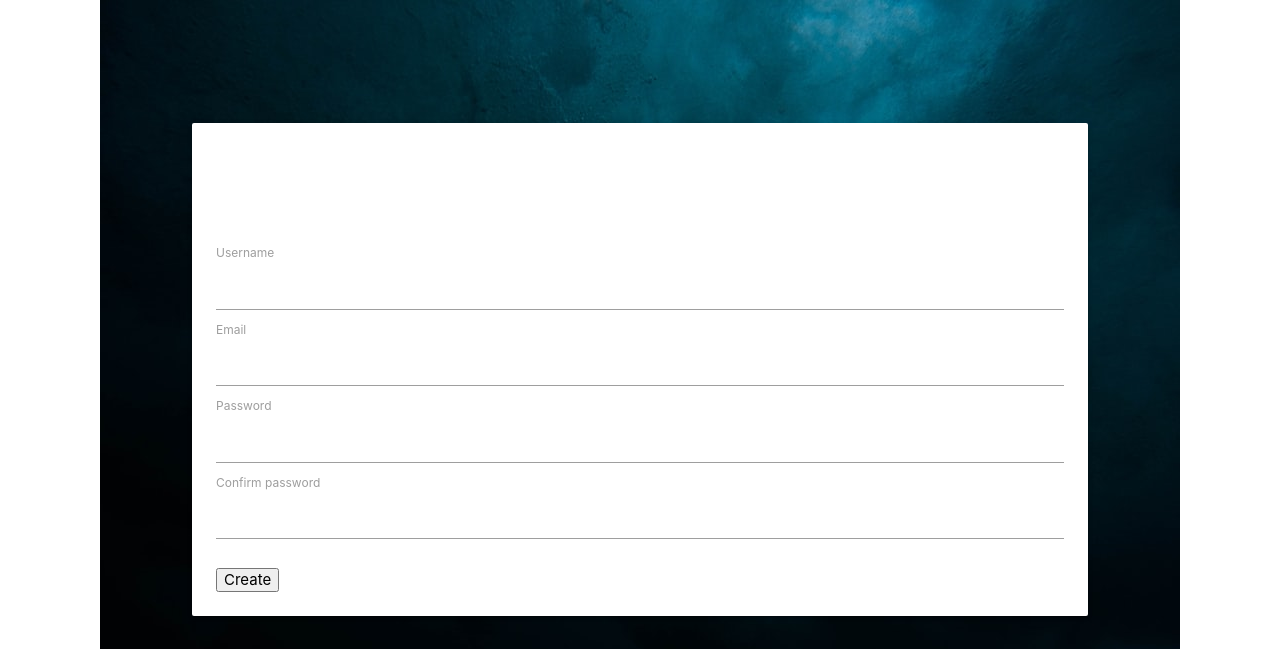
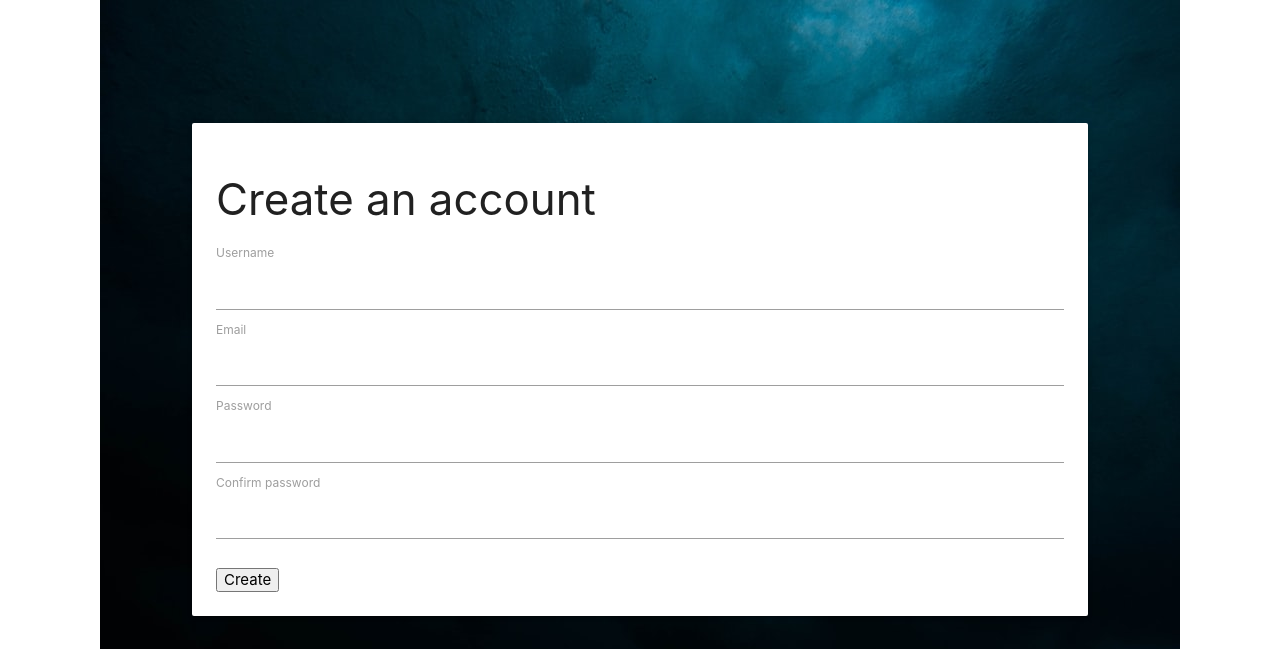
Before and after one commit to verowangari/HiNeighbor, a Django app: page /signup/ in a window 1280 px wide. Shown: the top 649 px of the page. Run offline with Django 4.2, Linux system fonts and the light colour scheme.

Commit message:
deploy to heroku

```diff
--- a/App/static/css/style.css
+++ b/App/static/css/style.css
@@ -1,6 +1,6 @@
 body{
     background: url("/static/img/back.jpeg") 50% 0 no-repeat fixed;
-    color: white;
-    height: 650px;
+
+
     padding: 100px 0 0 0;
     }
```
